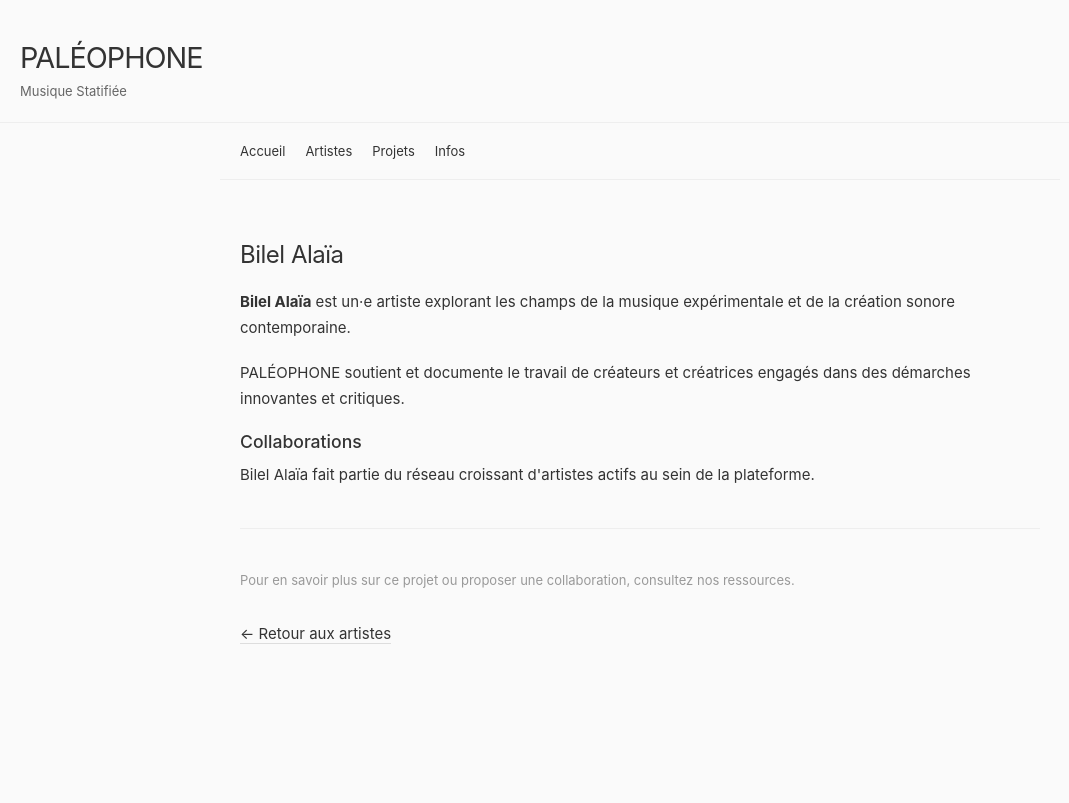
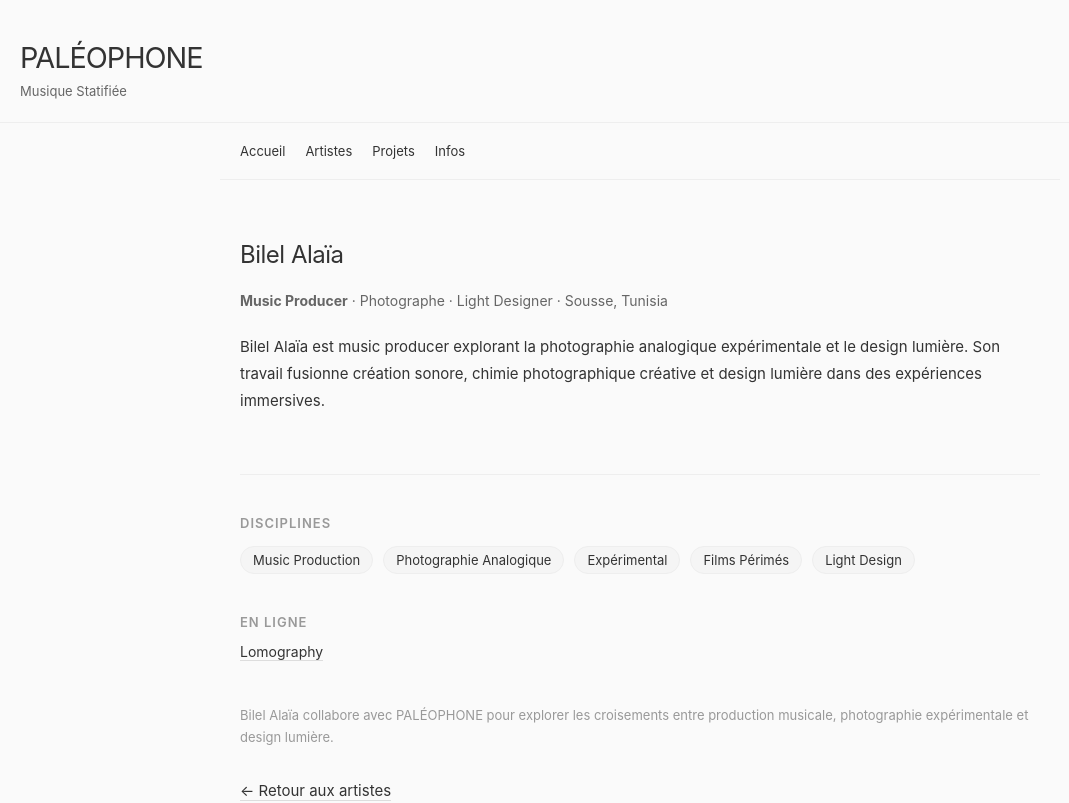
Before and after one commit to gnozo/paleophone, a Next.js app: page /artistes/bilel-alaia in a window 1280 px wide. Shown: the top 803 px of the page, without its empty margins (0-1069 px from the left). Built offline with nearby package versions, Linux system fonts and the light colour scheme.

Commit message:
Update bilel-alaia.tsx

```diff
--- a/pages/artistes/bilel-alaia.tsx
+++ b/pages/artistes/bilel-alaia.tsx
@@ -5,24 +5,37 @@ export default function BilelAlaia() {
     <Layout>
       <h2>Bilel Alaïa</h2>
 
-      <p>
-        <strong>Bilel Alaïa</strong> est un·e artiste explorant les champs de la musique expérimentale et de la création sonore contemporaine.
-      </p>
+      <div style={{ marginBottom: '40px', paddingBottom: '40px', borderBottom: '1px solid #eee' }}>
+        <p style={{ fontSize: '14px', color: '#666', margin: '0 0 20px 0' }}>
+          <strong>Music Producer</strong> · Photographe · Light Designer · Sousse, Tunisia
+        </p>
 
-      <p>
-        PALÉOPHONE soutient et documente le travail de créateurs et créatrices engagés dans des démarches innovantes et critiques.
-      </p>
+        <p style={{ fontSize: '15px', lineHeight: '1.8', marginTop: '15px' }}>
+          Bilel Alaïa est music producer explorant la photographie analogique expérimentale et le design lumière.
+          Son travail fusionne création sonore, chimie photographique créative et design lumière dans des expériences immersives.
+        </p>
+      </div>
 
-      <h3>Collaborations</h3>
+      <div style={{ marginBottom: '40px' }}>
+        <h3 style={{ fontSize: '13px', fontWeight: '600', color: '#999', margin: '0 0 15px 0', textTransform: 'uppercase', letterSpacing: '1px' }}>Disciplines</h3>
+        <div style={{ display: 'flex', flexWrap: 'wrap', gap: '10px' }}>
+          {['Music Production', 'Photographie Analogique', 'Expérimental', 'Films Périmés', 'Light Design'].map(discipline => (
+            <span key={discipline} style={{ fontSize: '13px', padding: '5px 12px', backgroundColor: '#f5f5f5', borderRadius: '20px', border: '1px solid #eee' }}>
+              {discipline}
+            </span>
+          ))}
+        </div>
+      </div>
 
-      <p>
-        Bilel Alaïa fait partie du réseau croissant d'artistes actifs au sein de la plateforme.
-      </p>
+      <div style={{ marginBottom: '40px' }}>
+        <h3 style={{ fontSize: '13px', fontWeight: '600', color: '#999', margin: '0 0 10px 0', textTransform: 'uppercase', letterSpacing: '1px' }}>En ligne</h3>
+        <p style={{ fontSize: '14px', margin: '0', color: '#666' }}>
+          <a href="https://www.lomography.com/homes/bilelalaia" target="_blank" rel="noopener noreferrer">Lomography</a>
+        </p>
+      </div>
 
-      <hr style={{ border: 'none', borderTop: '1px solid #eee', margin: '40px 0' }} />
-
-      <p style={{ fontSize: '13px', color: '#999' }}>
-        Pour en savoir plus sur ce projet ou proposer une collaboration, consultez nos ressources.
+      <p style={{ marginTop: '40px', fontSize: '13px', color: '#999' }}>
+        Bilel Alaïa collabore avec PALÉOPHONE pour explorer les croisements entre production musicale, photographie expérimentale et design lumière.
       </p>
 
       <p style={{ marginTop: '30px' }}>
```
